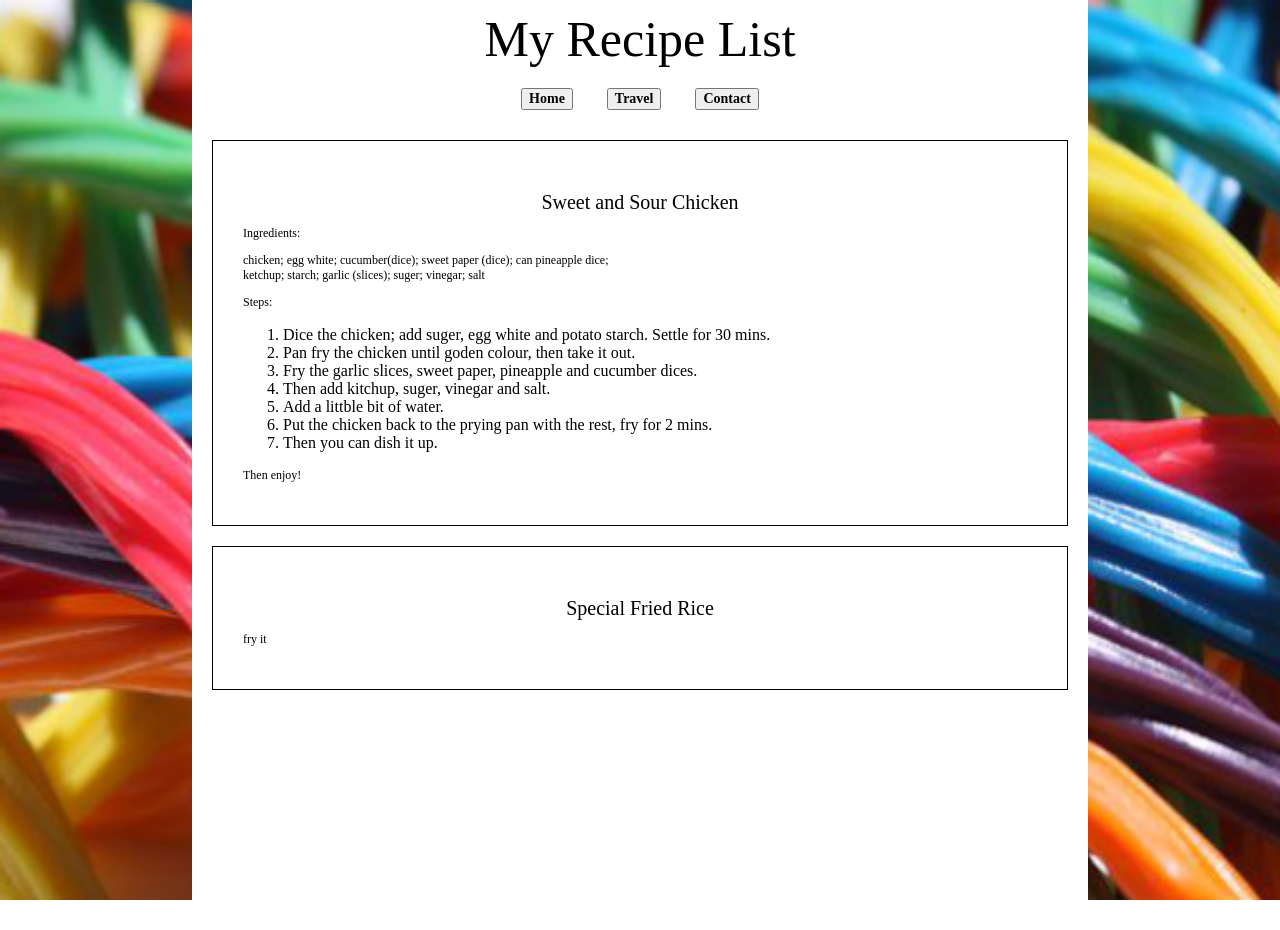
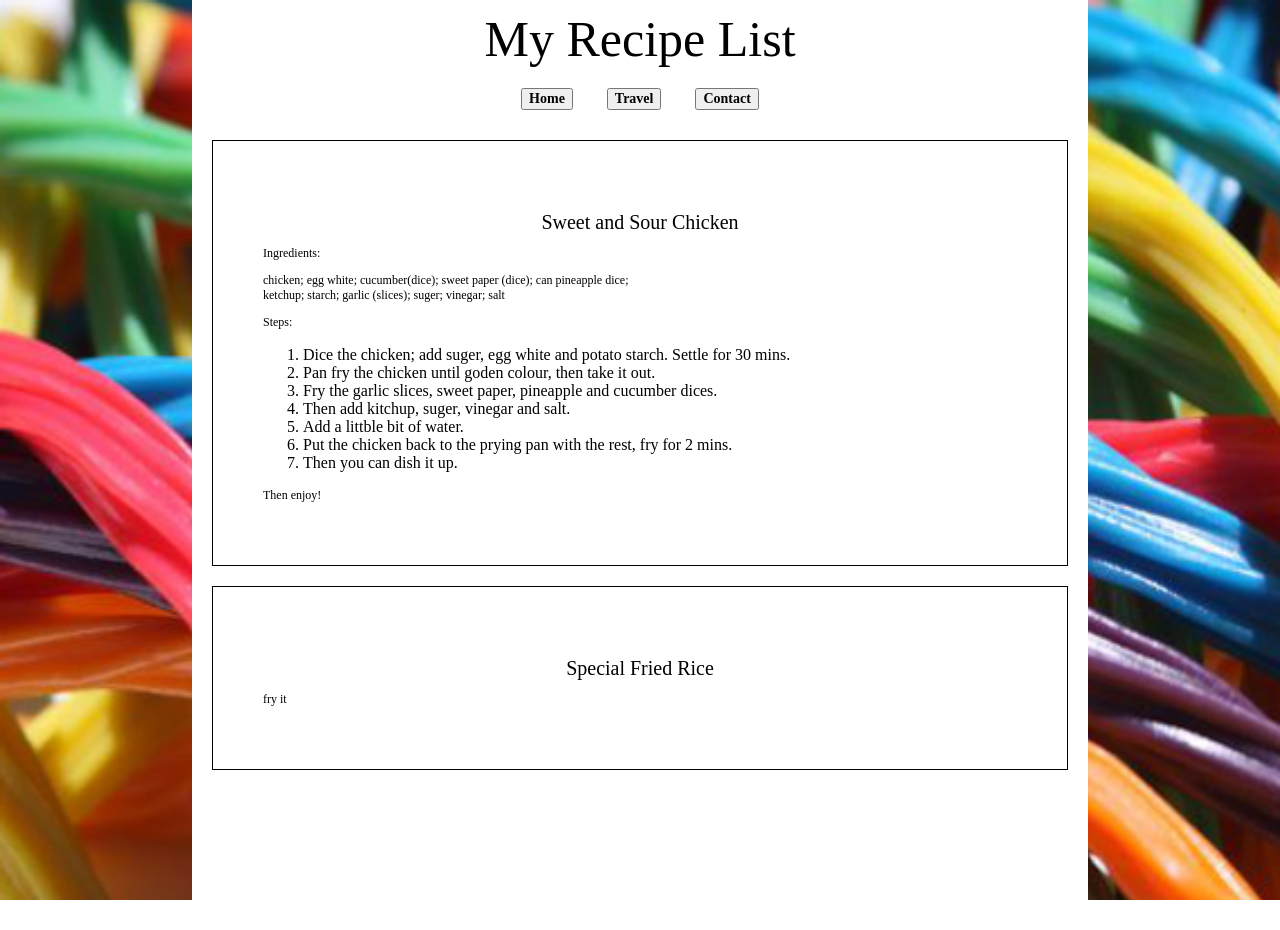
Before and after one commit to WenniAlexander/Website, a Jekyll site: the page built from food/index.html, in a window 1280 px wide. Built offline with Jekyll 4.4.1, drawn with Linux system fonts in a browser that asks for light colours; some web fonts are replaced.

Commit message:
Update food.css

```diff
--- a/css/food.css
+++ b/css/food.css
@@ -80,7 +80,7 @@ h2.recipe {
     margin: 0 20px;
     border:1px solid black;
     margin-bottom: 20px;
-    padding: 30px;
+    padding: 50px;
 }
 
 p {
```
